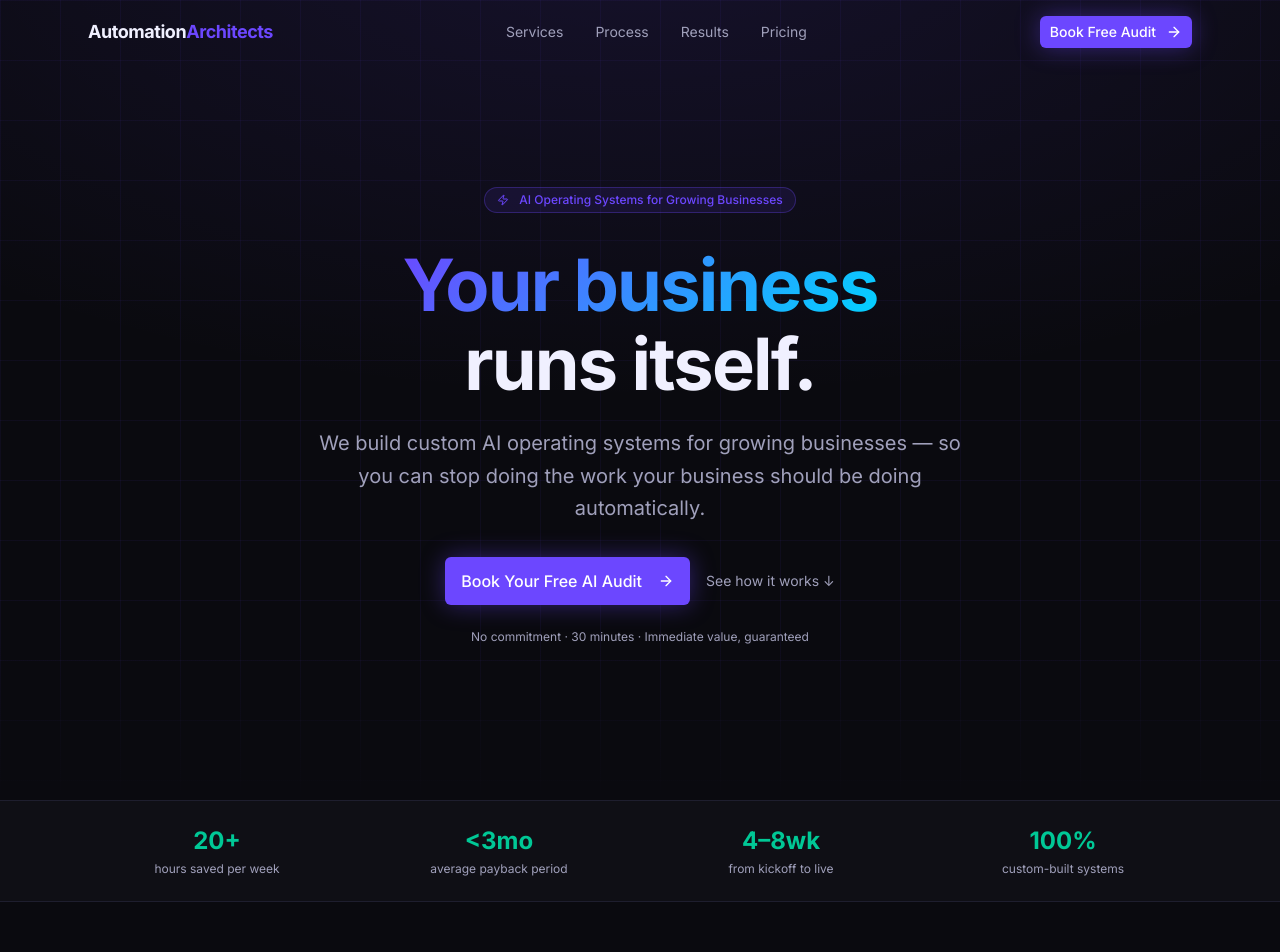
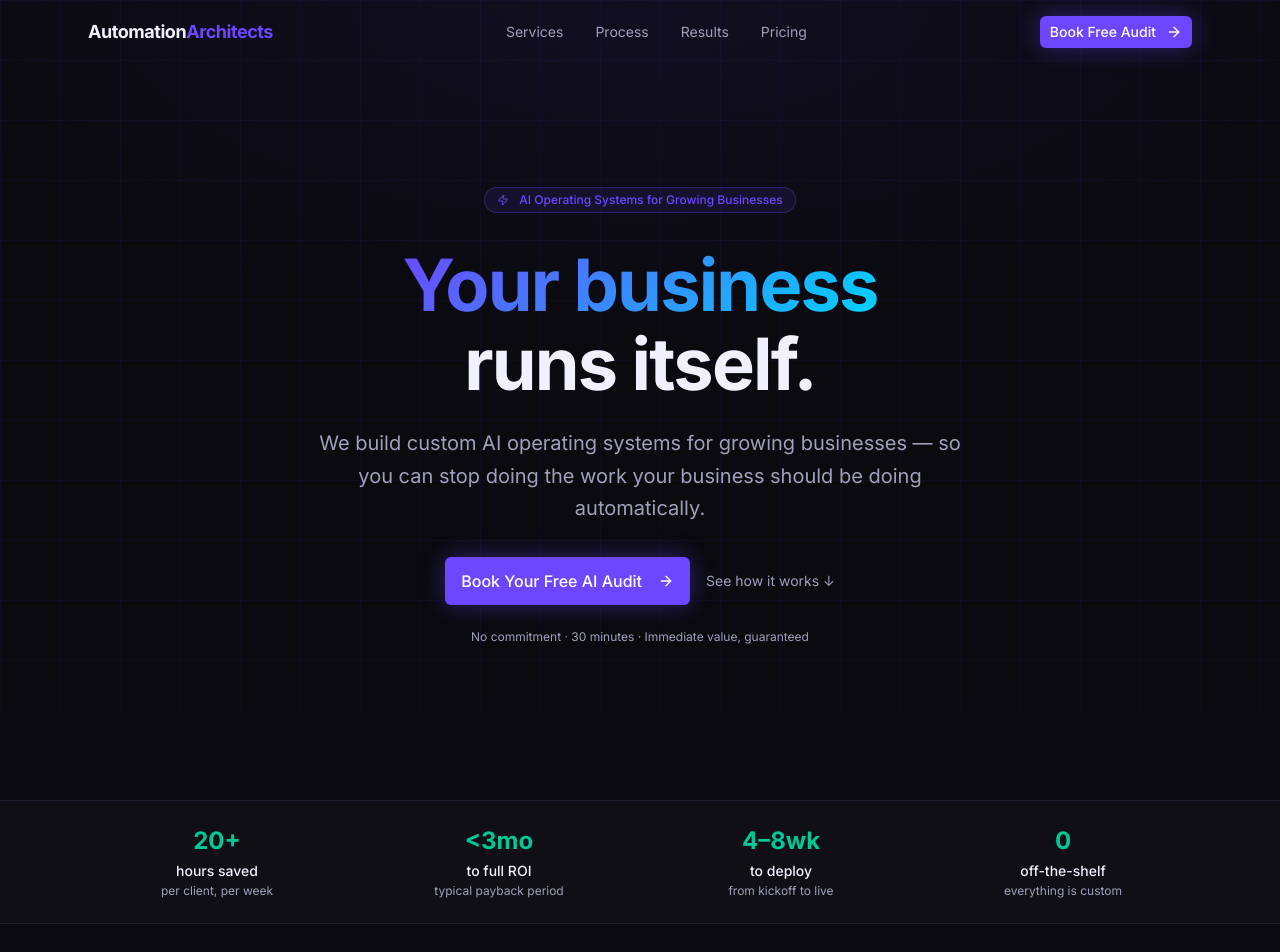
Before and after one commit to chrismrgn/automation-architect, a Next.js app: page / in a window 1280 px wide. Shown: the top 952 px of the page. Built offline with nearby package versions, Linux system fonts and the light colour scheme.

Commit message:
fix: dedup stats, real case study format, tame glow, dynamic year, contrast

```diff
--- a/src/app/page.tsx
+++ b/src/app/page.tsx
@@ -105,8 +105,8 @@ function Hero() {
     <section className="relative min-h-screen flex items-center justify-center overflow-hidden">
       {/* Grid background */}
       <div className="absolute inset-0 grid-bg" />
-      {/* Vignette */}
-      <div className="absolute inset-0 bg-[radial-gradient(ellipse_80%_60%_at_50%_-10%,rgba(108,71,255,0.12),transparent)]" />
+      {/* Subtle top glow */}
+      <div className="absolute inset-0 bg-[radial-gradient(ellipse_60%_40%_at_50%_0%,rgba(108,71,255,0.08),transparent)]" />
       <div className="absolute bottom-0 inset-x-0 h-40 bg-gradient-to-t from-[#0A0A0F] to-transparent" />
 
       <div className="relative z-10 w-full max-w-6xl mx-auto px-6 pt-24 pb-16 text-center">
@@ -158,10 +158,10 @@ function Hero() {
 /* ─────────────────────────────────────────── STATS */
 function Stats() {
   const items = [
-    { value: "20+", label: "hours saved per week" },
-    { value: "<3mo", label: "average payback period" },
-    { value: "4–8wk", label: "from kickoff to live" },
-    { value: "100%", label: "custom-built systems" },
+    { value: "20+", label: "hours saved", sub: "per client, per week" },
+    { value: "<3mo", label: "to full ROI", sub: "typical payback period" },
+    { value: "4–8wk", label: "to deploy", sub: "from kickoff to live" },
+    { value: "0", label: "off-the-shelf", sub: "everything is custom" },
   ];
   return (
     <div className="border-y border-[#1E1E2E] bg-[#13131A]/60">
@@ -170,7 +170,8 @@ function Stats() {
           {items.map((item) => (
             <div key={item.label}>
               <div className="text-2xl font-bold text-[#00C896]">{item.value}</div>
-              <div className="text-xs text-[#A0A0BB] mt-1">{item.label}</div>
+              <div className="text-sm text-[#F0F0FF] font-medium mt-1">{item.label}</div>
+              <div className="text-xs text-[#A0A0BB] mt-0.5">{item.sub}</div>
             </div>
           ))}
         </div>
@@ -331,10 +332,10 @@ function Process() {
 /* ─────────────────────────────────────────── RESULTS */
 function Results() {
   const metrics = [
-    { value: "20+", label: "Hours saved", sub: "per week, per client" },
-    { value: "3mo", label: "Average ROI", sub: "typical payback period" },
-    { value: "8wk", label: "Max to deploy", sub: "kickoff to live system" },
-    { value: "0", label: "Off-the-shelf", sub: "everything is custom" },
+    { value: "80%", label: "Tasks automated", sub: "avg across client workflows" },
+    { value: "40%", label: "More deals closed", sub: "with AI-assisted follow-up" },
+    { value: "62%", label: "Time reclaimed", sub: "from admin and operations" },
+    { value: "24/7", label: "System uptime", sub: "your AI never sleeps" },
   ];
 
   return (
@@ -358,18 +359,31 @@ function Results() {
           ))}
         </div>
 
-        {/* Testimonial placeholder */}
+        {/* First case study slot */}
         <Card className="bg-[#13131A] border-[#6C47FF]/20">
           <CardContent className="p-8">
-            <div className="border-l-4 border-[#6C47FF] pl-6">
-              <p className="text-[#A0A0BB] italic text-lg leading-relaxed mb-4">
-                &ldquo;A professional services firm saved{" "}
-                <strong className="text-[#00C896] not-italic">22 hours per week</strong> and
-                closed{" "}
-                <strong className="text-[#00C896] not-italic">40% more deals</strong> within
-                60 days of deployment.&rdquo;
-              </p>
-              <p className="text-xs text-[#A0A0BB]">Case study · Professional Services · 2026</p>
+            <div className="flex items-start gap-6">
+              <div className="w-1 self-stretch bg-[#6C47FF] rounded-full shrink-0" />
+              <div>
+                <div className="flex items-center gap-3 mb-4">
+                  <div className="w-10 h-10 rounded-full bg-[#6C47FF]/20 flex items-center justify-center text-[#6C47FF] font-bold text-sm">PS</div>
+                  <div>
+                    <div className="text-[#F0F0FF] text-sm font-medium">Professional Services Firm</div>
+                    <div className="text-[#A0A0BB] text-xs">12-person agency · Operations overhaul</div>
+                  </div>
+                </div>
+                <p className="text-[#A0A0BB] text-base leading-relaxed mb-4">
+                  Eliminated manual email triage, automated client follow-ups, and built a
+                  reporting pipeline from scratch. Owner reclaimed{" "}
+                  <strong className="text-[#00C896]">22 hours per week</strong> and closed{" "}
+                  <strong className="text-[#00C896]">40% more deals</strong> within 60 days.
+                </p>
+                <div className="flex gap-4">
+                  <div className="text-xs text-[#A0A0BB]">✓ Email Intelligence</div>
+                  <div className="text-xs text-[#A0A0BB]">✓ CRM Automation</div>
+                  <div className="text-xs text-[#A0A0BB]">✓ Reporting Pipeline</div>
+                </div>
+              </div>
             </div>
           </CardContent>
         </Card>
@@ -556,7 +570,7 @@ function FinalCTA() {
   return (
     <section id="contact" className="relative py-24 px-6 overflow-hidden">
       <div className="absolute inset-0 grid-bg opacity-50" />
-      <div className="absolute inset-0 bg-[radial-gradient(ellipse_70%_50%_at_50%_50%,rgba(108,71,255,0.1),transparent)]" />
+      <div className="absolute inset-0 bg-[radial-gradient(ellipse_50%_40%_at_50%_50%,rgba(108,71,255,0.06),transparent)]" />
       <div className="absolute top-0 inset-x-0 h-24 bg-gradient-to-b from-[#0D0D14] to-transparent" />
       <div className="absolute bottom-0 inset-x-0 h-24 bg-gradient-to-t from-[#0A0A0F] to-transparent" />
 
@@ -605,7 +619,7 @@ function Footer() {
             </a>
           ))}
         </div>
-        <p className="text-xs text-[#A0A0BB]">© 2026 Automation Architects</p>
+        <p className="text-xs text-[#A0A0BB]">© {new Date().getFullYear()} Automation Architects. All rights reserved.</p>
       </div>
     </footer>
   );
```
